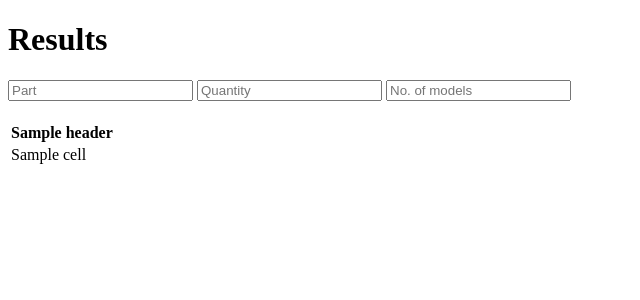
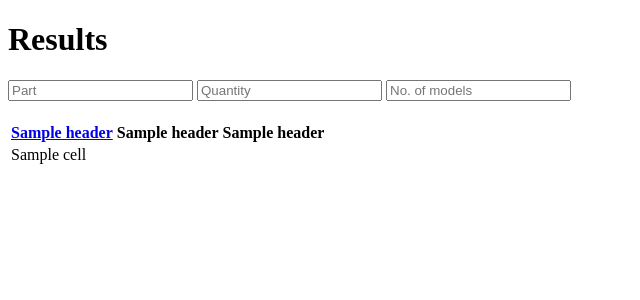
Before and after one commit to tomalexsmith/Stocsus, a Flask app: template templates/results.html in a window 1280 px wide. Shown: the part 184-484 px from the top of the page, without its empty margins (0-640 px from the left). Run offline with Flask 2, Linux system fonts and the light colour scheme; the template is opened without the code that fills it: most values are stand-ins (such as "Sample title", 1, 10 or a date in 2020); form fields are guessed from the names that the template uses.

Commit message:
Update results.html
Clicking seller name now takes you to the corresponding URL, instead of the URL being a column in the table.

```diff
--- a/templates/results.html
+++ b/templates/results.html
@@ -19,9 +19,9 @@
         <h2></h2>
         <table>
             <tr>
-                {% for header in headings %}
-                <th>{{  header }}</th>
-                {% endfor %}
+                <th><a href="{{ header[3] }}">{{ header[0] }}</a></th>
+                <th>{{ header[1] }}</th>
+                <th>{{ header[2] }}</th>
             </tr>
             {% for row in data %}
                 <tr>
```
